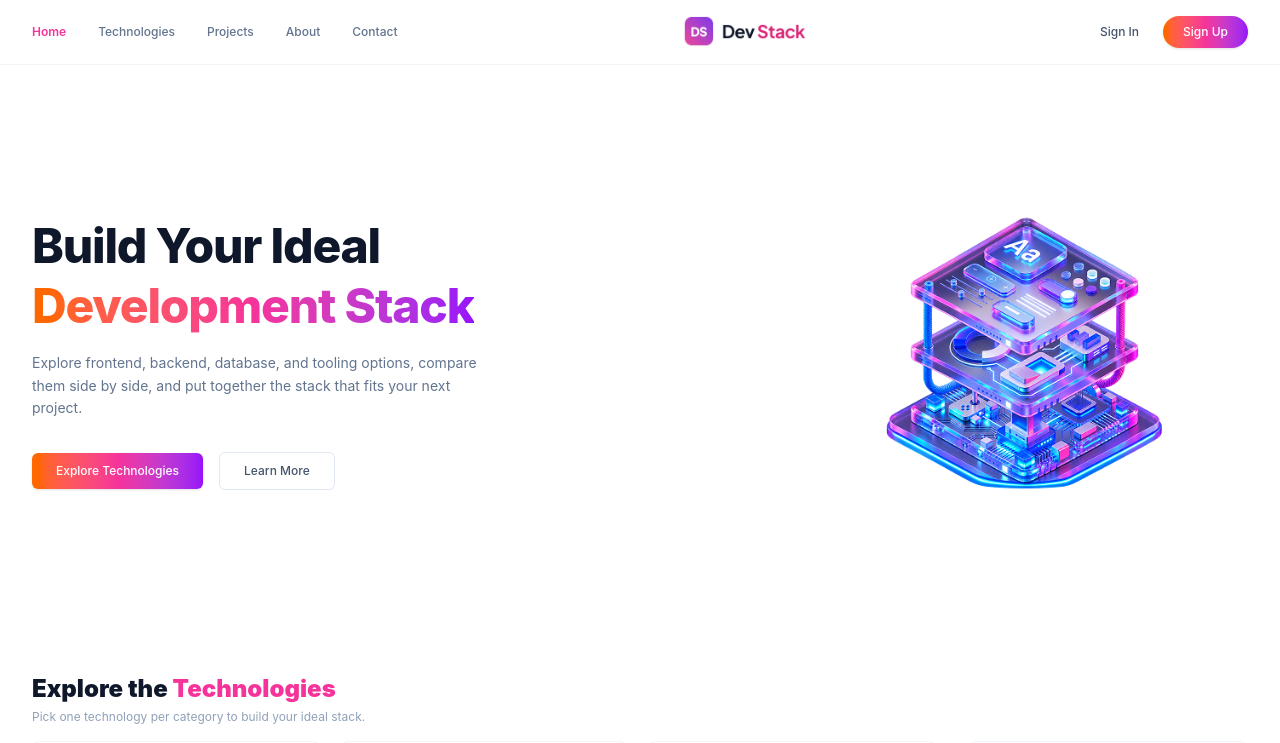
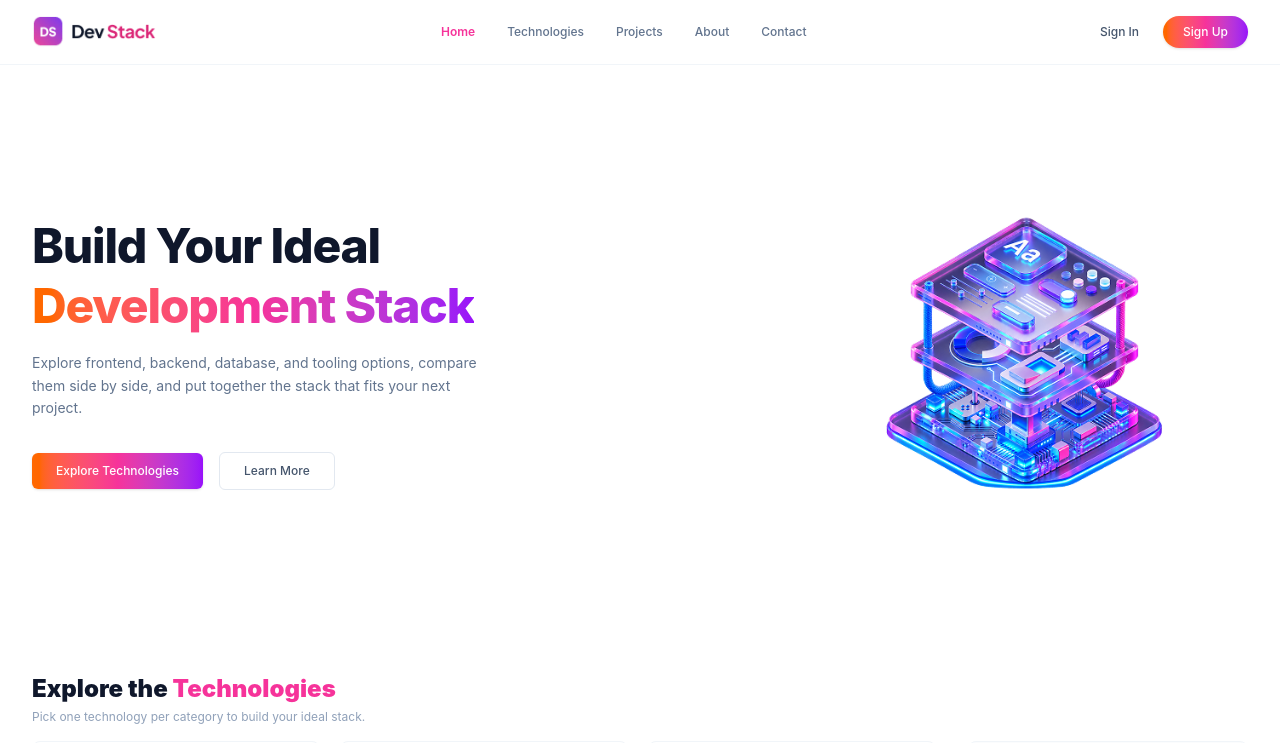
Before and after one commit to mahim157/dev-stack-builder, a React (Vite) app: page / in a window 1280 px wide. Shown: the top 743 px of the page. Built offline with nearby package versions, Linux system fonts and the light colour scheme.

Commit message:
Update navbar layout and update App component

```diff
--- a/src/App.jsx
+++ b/src/App.jsx
@@ -54,33 +54,35 @@
       <ToastContainer autoClose={2000} />
 
       <div>
-        {/* Updated Header Layout */}
+        {/* Updated Header */}
         <header className="sticky top-0 z-50 bg-white/95 backdrop-blur-sm border-b border-slate-100">
           <div className="max-w-7xl mx-auto px-4 sm:px-6 lg:px-8 py-4 flex items-center justify-between">
 
-            {/* Left: Hamburger menu (Mobile) & Desktop Links */}
-            <div className="flex items-center space-x-6">
+            {/* Left: Mobile Hamburger & Desktop Logo */}
+            <div className="flex items-center space-x-3">
+              {/* Mobile Hamburger Icon */}
               <button className="md:hidden text-slate-700 text-2xl focus:outline-none">
                 ☰
               </button>
 
-              <nav className="hidden md:flex space-x-8 text-xs font-medium text-slate-500">
-                <a href="#" className="text-pink-500 font-semibold">Home</a>
-                <a href="#technologies" className="hover:text-slate-900 transition">Technologies</a>
-                <a href="#" className="hover:text-slate-900 transition">Projects</a>
-                <a href="#" className="hover:text-slate-900 transition">About</a>
-                <a href="#" className="hover:text-slate-900 transition">Contact</a>
-              </nav>
+              {/* Brand Logo */}
+              <div className="flex items-center">
+                <img
+                  src="/images/logo.png"
+                  alt="Logo"
+                  className="h-8 w-auto object-contain"
+                />
+              </div>
             </div>
 
-            {/* Center: Brand Logo */}
-            <div className="flex items-center justify-center">
-              <img
-                src="/images/logo.png"
-                alt="Logo"
-                className="h-8 w-auto object-contain"
-              />
-            </div>
+            {/* Center: Navigation Links (Desktop screen standard position) */}
+            <nav className="hidden md:flex space-x-8 text-xs font-medium text-slate-500">
+              <a href="#" className="text-pink-500 font-semibold">Home</a>
+              <a href="#technologies" className="hover:text-slate-900 transition">Technologies</a>
+              <a href="#" className="hover:text-slate-900 transition">Projects</a>
+              <a href="#" className="hover:text-slate-900 transition">About</a>
+              <a href="#" className="hover:text-slate-900 transition">Contact</a>
+            </nav>
 
             {/* Right: Sign In and Sign Up buttons */}
             <div className="flex items-center space-x-2 sm:space-x-4">
@@ -129,14 +131,14 @@
           <p className="text-xs text-slate-400 mt-1">Pick one technology per category to build your ideal stack.</p>
         </div>
 
-        {/* Main Section */}
+        {/* Main Content */}
         <main className="max-w-7xl mx-auto px-4 sm:px-6 lg:px-8 pb-20">
           {loading ? (
             <div className="text-center py-20 text-slate-400 text-sm">Loading technologies...</div>
           ) : (
             <div className="grid grid-cols-1 lg:grid-cols-4 gap-8 items-start">
 
-              {/* Technologies List Grid */}
+              {/* Technologies Grid */}
               <div className="lg:col-span-3 grid grid-cols-1 sm:grid-cols-2 md:grid-cols-3 gap-5">
                 {technologies.map((tech) => {
                   const isAdded = stack.some(
@@ -189,7 +191,7 @@
                 })}
               </div>
 
-              {/* Sidebar Stack View */}
+              {/* Sidebar */}
               <div className="lg:col-span-1">
                 <div className="bg-slate-50/50 border border-slate-100 rounded-lg p-5 sticky top-24">
                   <h3 className="font-bold text-slate-900 text-sm">Your Stack</h3>
```
